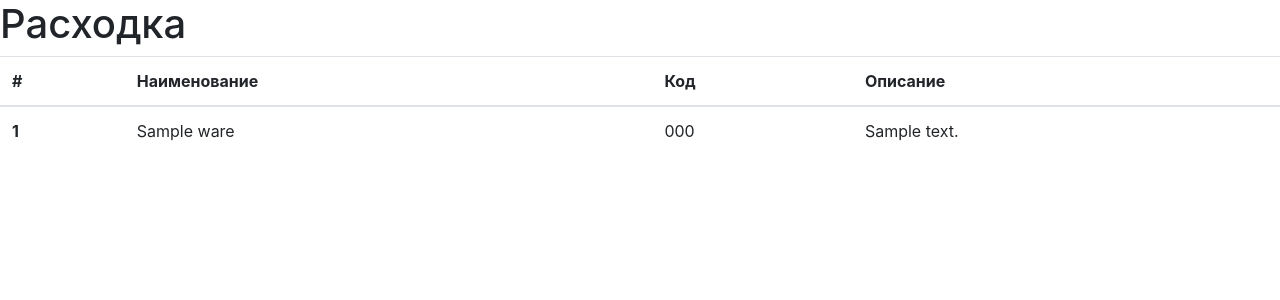
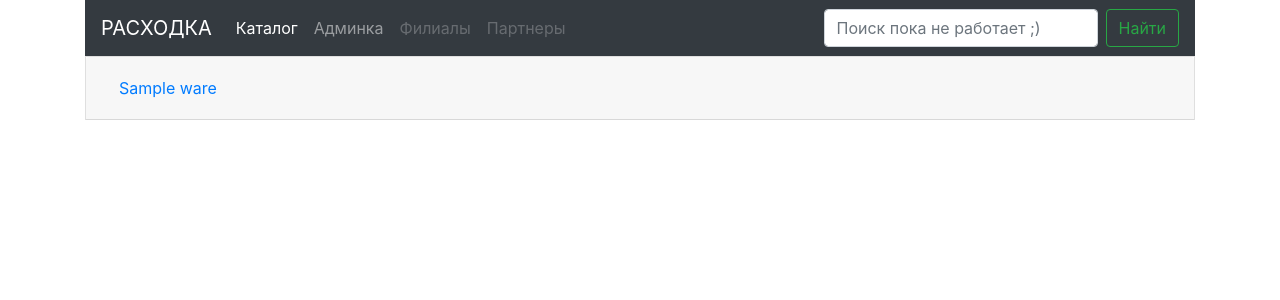
Before and after one commit to vgridasov/rashodka, a Django app: template wares/templates/wares/index.html in a window 1280 px wide. Shown: the top 300 px of the page. Run offline with Django 3.2, Linux system fonts and the light colour scheme; the template is opened without the code that fills it: most values are stand-ins (such as "Sample title", 1, 10 or a date in 2020); some libraries are stand-ins or nearby versions.

Commit message:
Для отображения использован шаблон равзовачивающихся карточек ("Аккордеон"), добавлена панель навигации

```diff
--- a/wares/templates/wares/base.html
+++ b/wares/templates/wares/base.html
@@ -11,9 +11,48 @@
     <title>Расходка</title>
   </head>
   <body>
+  <div class="container">
 
-  {% block content %}
-  {% endblock %}
+  <!-- Head here #TODO: общую шапку портала с навигацией выделить в отдельный HTML -->
+
+    <nav class="navbar navbar-expand-lg navbar-dark bg-dark">
+      <button class="navbar-toggler" type="button" data-toggle="collapse" data-target="#navbarTogglerRashodka" aria-controls="navbarTogglerRashodka" aria-expanded="false" aria-label="Toggle navigation">
+        <span class="navbar-toggler-icon"></span>
+      </button>
+      <a class="navbar-brand" href="/">РАСХОДКА</a>
+
+      <div class="collapse navbar-collapse" id="navbarTogglerRashodka">
+        <ul class="navbar-nav mr-auto mt-2 mt-lg-0">
+          <li class="nav-item active">
+            <a class="nav-link" href="/wares/">Каталог <span class="sr-only">(current)</span></a>
+          </li>
+          <li class="nav-item">
+            <a class="nav-link" href="/admin/">Админка</a>
+          </li>
+          <li class="nav-item">
+            <a class="nav-link disabled" href="#">Филиалы</a>
+          </li>
+          <li class="nav-item">
+            <a class="nav-link disabled" href="#">Партнеры</a>
+          </li>
+        </ul>
+        <form class="form-inline my-2 my-lg-0">
+          <input class="form-control mr-sm-2" type="search" placeholder="Поиск пока не работает ;)" aria-label="Search">
+          <button class="btn btn-outline-success my-2 my-sm-0" type="submit">Найти</button>
+        </form>
+      </div>
+    </nav>
+
+  <!-- Content here -->
+
+    {% block content %}
+    {% endblock %}
+
+
+  <!-- Footer here #TODO: Разработать подвал портала, выделить в отдельный HTML -->
+
+
+  </div>
 
     <!-- Optional JavaScript -->
     <!-- jQuery first, then Popper.js, then Bootstrap JS -->
--- a/wares/templates/wares/index.html
+++ b/wares/templates/wares/index.html
@@ -1,28 +1,34 @@
 {% extends 'wares/base.html' %}
 
 {% block content %}
-    <h1>Расходка</h1>
 
-    <table class="table table-hover">
-      <thead>
-        <tr>
-          <th scope="col">#</th>
-          <th scope="col">Наименование</th>
-          <th scope="col">Код</th>
-          <th scope="col">Описание</th>
-        </tr>
-      </thead>
-      <tbody>
-      {% for ware in wares %}
-        <tr>
-          <th scope="row">{{ ware.id }}</th>
-          <td>{{ ware.ware_name }}</td>
-          <td>{{ ware.ware_code }}</td>
-          <td>{{ ware.ware_description|linebreaksbr|truncatewords:12 }}</td>
-        </tr>
-      {% endfor %}
-      </tbody>
-    </table>
+
+
+    <div class="accordion" id="accordionWare">
+      <div class="card">
+
+       {% for ware in wares %}
+
+        <div class="card-header" id="heading{{ ware.id }}">
+          <h5 class="mb-0">
+            <button class="btn btn-link collapsed" type="button" data-toggle="collapse" data-target="#collapse{{ ware.id }}" aria-expanded="false" aria-controls="collapse{{ ware.id }}">
+              {{ ware.ware_name }}
+            </button>
+          </h5>
+        </div>
+
+        <div id="collapse{{ ware.id }}" class="collapse" aria-labelledby="heading{{ ware.id }}" data-parent="#accordionWare">
+          <div class="card-body">
+            <h6 class="card-title">Код производителя: {{ ware.ware_code }}</h6>
+            <p class="card-text>">{{ ware.ware_description|linebreaksbr|truncatewords:"50" }}</p>
+            <a href="{{ ware.id }}/detail/" class="btn btn-primary">Подробнее</a>
+          </div>
+        </div>
+
+       {% endfor %}
+
+      </div>
+    </div>
 
 
     {% if wares.num_pages > 1 %}
```
Also changed, not shown: wares/templates/wares/ware_detail.html (+9 -7 lines), wares/views.py (+7 -1 lines).
